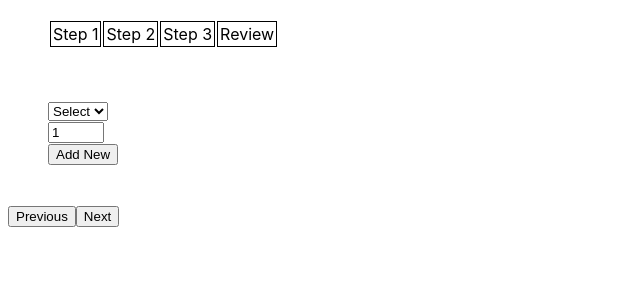
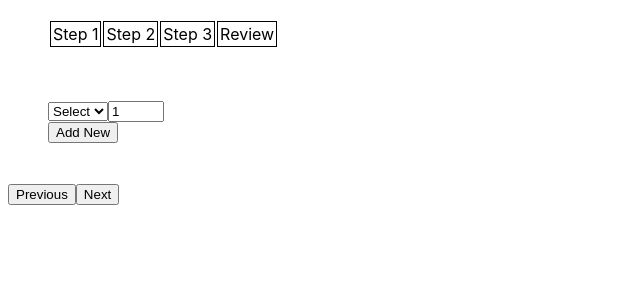
Before and after one commit to celso-m/menuapp, a React (Create React App) app: page / in a window 1280 px wide. Both pictures are taken after a click on the item "Step 3". Shown: the top 300 px of the page, without its empty margins (0-640 px from the left). Built offline with nearby package versions, Linux system fonts and the light colour scheme.

Commit message:
adding a small amount of css

```diff
--- a/src/components/DishInput.tsx
+++ b/src/components/DishInput.tsx
@@ -10,8 +10,8 @@ export default function DishInput(props:any){
     const inputList =  inputFields.map((data:any, index:any)=>{
         const {dish, servingNum}= data;
         return(
-              <div key={index}>
-                    <div>
+              <div className="row" key={index}>
+                    <div >
                         <select
                             name="dish"
                             value={dish}
@@ -50,14 +50,11 @@ export default function DishInput(props:any){
       })
 
     return(
-        <div>
-            {inputList}
+        <div className="dishes">
             <div>
-                <div>
-                    <button onClick={addInputField}>Add New</button>
-                </div>
+                {inputList}
+                <button className="row" onClick={addInputField}>Add New</button>
             </div>
         </div>
-
     )
 }
--- a/src/index.css
+++ b/src/index.css
@@ -53,3 +53,9 @@ ol,ul {
   flex-direction: row;
   justify-content: space-between;
 }
+
+.dishes{
+  display:flex;
+  flex-direction: row;
+  justify-content: space-between;
+}
```
